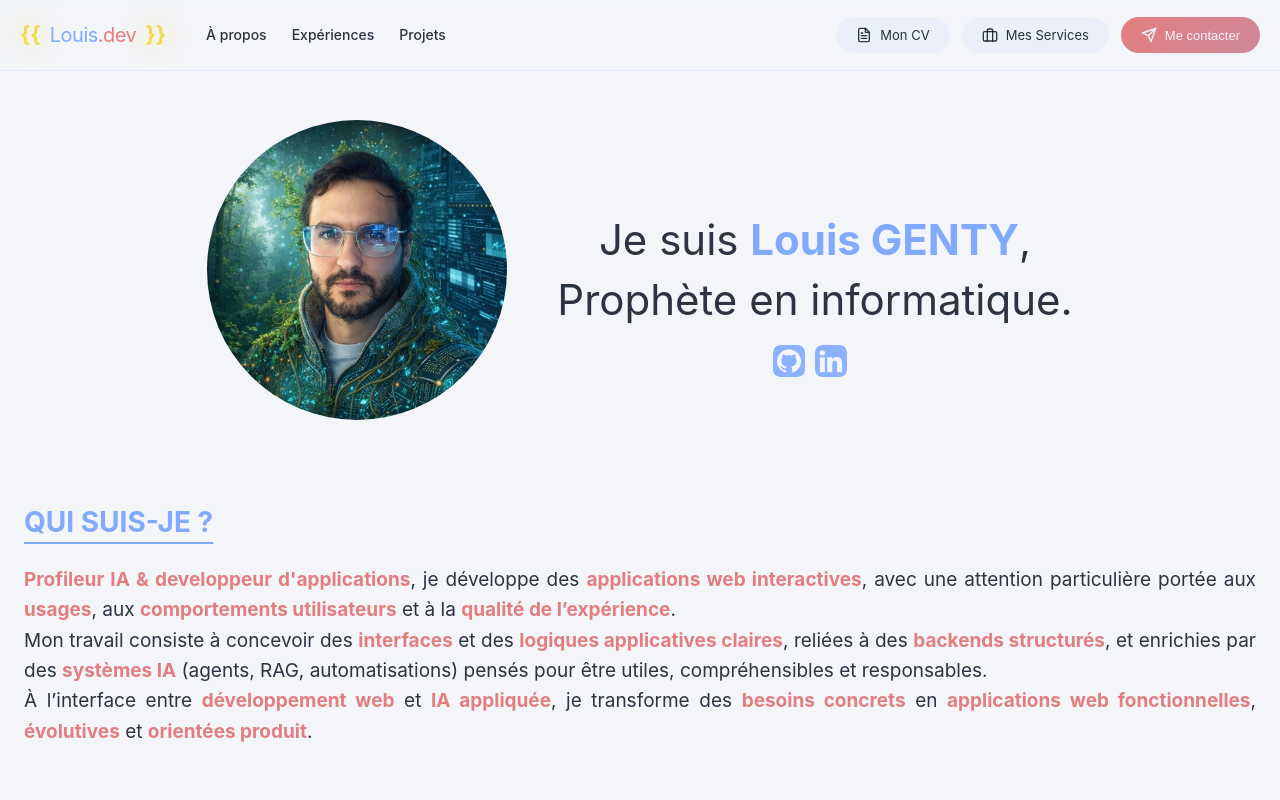
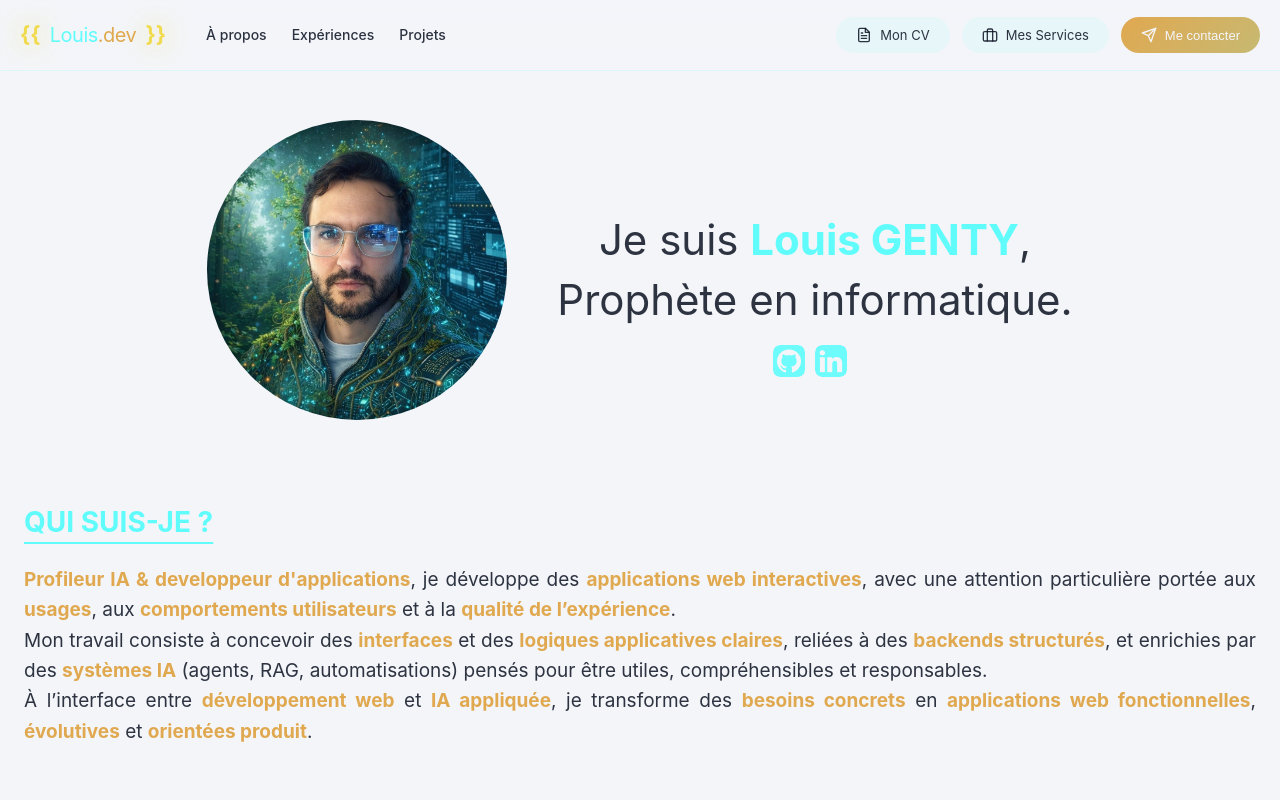
Before and after one commit to GenXwater/Portefolio, a Vue app: page / in a window 1280 px wide. Shown: the top 800 px of the page. Built offline with nearby package versions, Linux system fonts and the light colour scheme.

Commit message:
feat: update color variables for light and dark modes in base.css

```diff
--- a/src/assets/base.css
+++ b/src/assets/base.css
@@ -5,8 +5,8 @@
 
   /* variables custom par moi (par défaut version claire) */
   --vt-c-custom-dark-1: #f3f5f9; /* surface / fond clair */
-  --vt-c-custom-text-1: #81aaff; /* accent (garde la même couleur) */
-  --vt-c-custom-text-2: #e27e7f; /* accent secondaire */
+  --vt-c-custom-text-1: #60FCFC; /* accent (garde la même couleur) */
+  --vt-c-custom-text-2: #E0A84F; /* accent secondaire */
 
   /* semantic variables utilisées par le projet */
   --color-background: var(--vt-c-custom-dark-1);
@@ -18,13 +18,13 @@
 /* override for dark mode */
 @media (prefers-color-scheme: dark) {
   :root {
-    --vt-c-custom-dark-1: #222538; /* fond sombre original */
-    --vt-c-text-dark-2: rgba(235, 235, 235, 0.64); /* texte clair pour fond sombre */
+    --vt-c-custom-dark-1: #082626; /* fond sombre original */
+    --vt-c-text-dark-2: #E6F2F2; /* texte clair pour fond sombre */
 
     --color-background: var(--vt-c-custom-dark-1);
     --color-text: var(--vt-c-text-dark-2);
     /* icons should be white in dark mode */
-    --social-icon-color: #ffffff;
+    --social-icon-color: #E0A84F;
   }
 }
 
```
